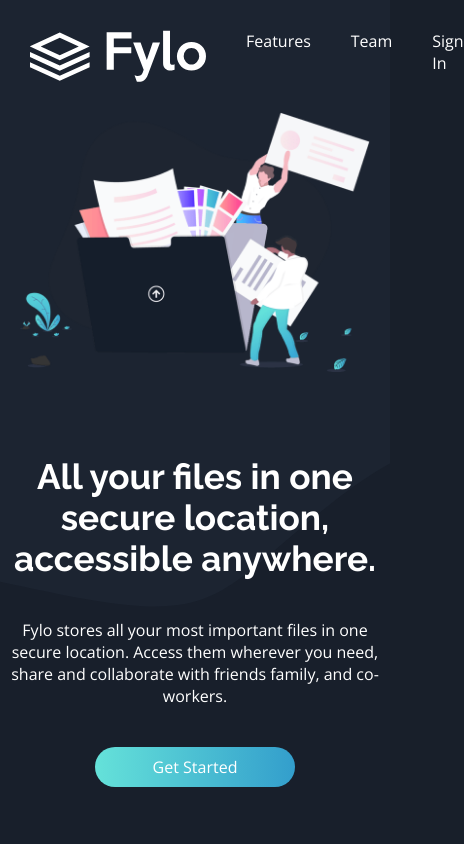
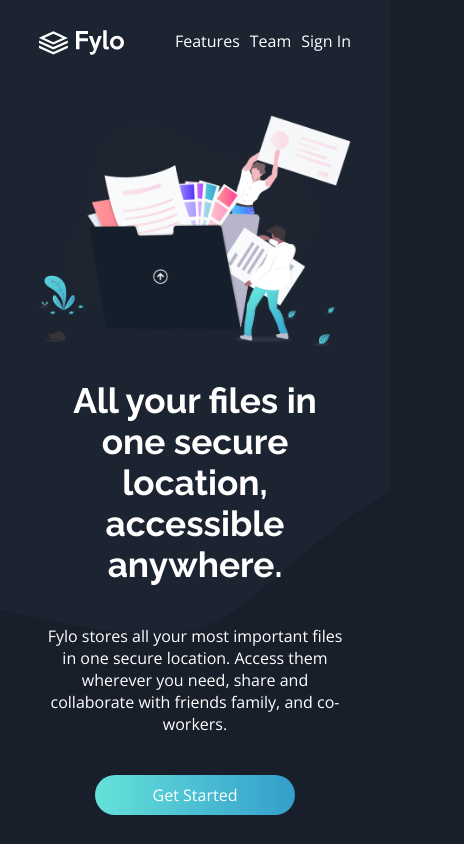
Before and after one commit to quangnphan/fylo-darktheme-landing-page, a plain HTML site: page index.html in a window 390 px wide. Shown: the top 844 px of the page, 464 px wide, since content can reach past the window. Drawn offline with nearby package versions, Linux system fonts and the light colour scheme.

Commit message:
Add files via upload

```diff
--- a/styles.css
+++ b/styles.css
@@ -283,10 +283,24 @@ a{
 
 @media (max-width: 800px){
     .top-wrapper .navbar{
-        padding: 30px;
+       padding: 0;
+       margin: 30px auto;
+       width: 80%;
+    }
+    .navbar img{
+        width: auto;
+        height: 25px;
+    }
+    .navbar .list li{
+        margin-left: 10px;
     }
     .heading .heading-img img{
-        width: 350px;
+        width: 80%;
+        margin: 30px auto;
+    }
+    .heading .heading-text{
+        width: 80%;
+        margin: auto;
     }
     .middle-wrapper .content{
         display: flex;
@@ -327,7 +341,7 @@ a{
         margin-bottom: 20px;
     }
     .bottom-wrapper{
-        padding-left: 35px;
+        padding-left: 25px;
     }
     .bottom-wrapper .footer-grid{
         display: flex;
@@ -345,4 +359,5 @@ a{
     .bottom-wrapper .contact-list{
         margin-bottom: 50px;
     }
+
 }
```
